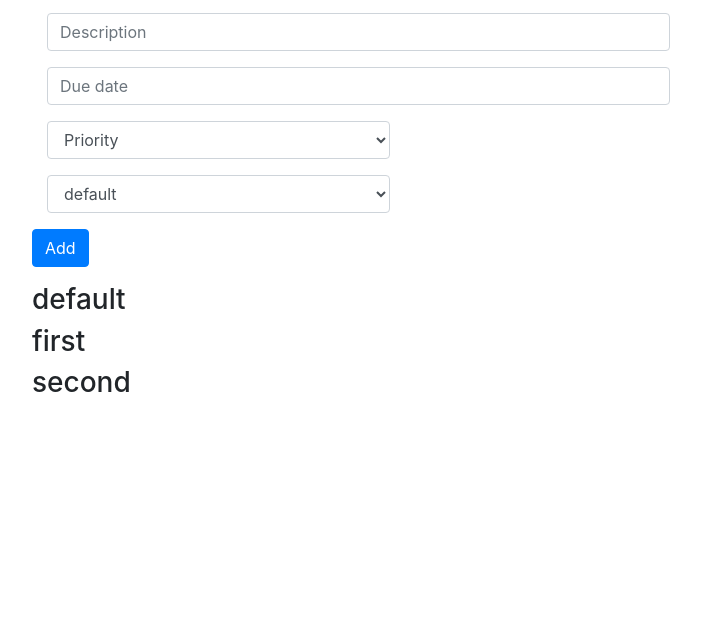
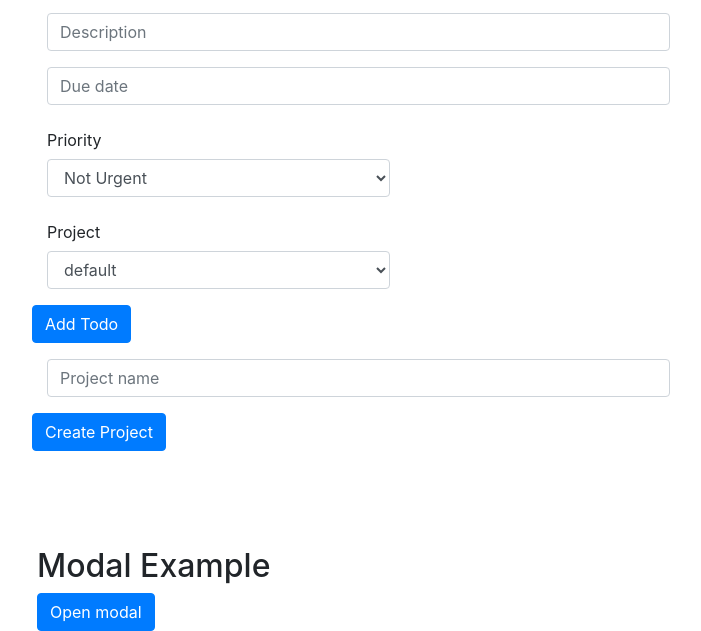
Before and after one commit to bini-i/TodoList, a website built with webpack: page dist/index.html in a window 1280 px wide. Shown: the part 177-808 px from the top of the page, without its empty margins (48-749 px from the left). Built offline with nearby package versions, Linux system fonts and the light colour scheme.

Commit message:
Update home.js and index.js
- add option to create a project with todos
- display details of todos

```diff
--- a/src/createTodo.js
+++ b/src/createTodo.js
@@ -1,5 +1,5 @@
 import {todoModule} from './factory'
 
-export default (title, description, priority, dueDate) => {
-    todoModule.createTodo(title, description, priority, dueDate)
+export default (title, description, priority, dueDate, projectId) => {
+    todoModule.createTodo(title, description, priority, dueDate, projectId)
 }
--- a/src/factory.js
+++ b/src/factory.js
@@ -11,18 +11,17 @@ const todoModule = (() => {
     }
     return {
         createTodo: todoFactory,
-        getProjectTodos: (projectId) => {return todoList.filter((ele)=> ele.projectId = projectId)},
+        getProjectTodos: (projectId) => {return todoList.filter((ele)=> ele.projectId == projectId)},
         getAllTodos: ()=> [...todoList],
-        deleteTodo: (index)=> todoList.splice(index, 1)
+        deleteTodo: (index)=> todoList.splice(index, 1),
     }
 })()
 
 const projectModule = (() => {
-    const project = {0: 'default', 1: 'first', 2: 'second'}
+    const project = {0: 'default'}
     function projectFactory(name){
-        const obj = {}
-        obj.name = name
-        project.push(obj)
+        const lastKey = Object.keys(project)[Object.keys(project).length - 1]
+        project[parseInt(lastKey)+1] = name
     }
     return {
         createProject: projectFactory,
--- a/src/home.js
+++ b/src/home.js
@@ -1,5 +1,20 @@
 import {domNodeCreator, chainAppend } from './domNodeCreator'
 import {projectModule, todoModule} from './factory'
+
+const renderProjectOptions = function(selectGroupProject) {
+    let selectProject = document.getElementById('project')
+    if(selectProject){
+        selectGroupProject.removeChild(selectProject)
+    }
+
+    selectProject = domNodeCreator('select', {id: "project", class: 'form-control mr-3'})
+    const projects = projectModule.getAllProject()
+    for(let key in projects) {
+        const option = domNodeCreator('option', {value: key}, projects[key])
+        selectProject.appendChild(option)
+    }
+    selectGroupProject.appendChild(selectProject)
+}
 
 const renderForm = function (){
     const content = document.getElementById('content')
@@ -13,28 +28,29 @@ const renderForm = function (){
         chainAppend([form, group, input])
     })
 
-    const selectGroup = domNodeCreator('div', {class: 'form-group col-md-4'})
-    const select = domNodeCreator('select', {id: "priority", class: 'form-control'})
-    let priorityLevels = ['Priority', 'Low', 'Medium', 'High']
+    const labelPriority = domNodeCreator('label', {for: 'priority', class: 'col-sm-2 col-form-label'}, 'Priority')
+    form.appendChild(labelPriority)
+
+    const selectGroupPriority = domNodeCreator('div', {class: 'form-group col-md-4'})
+    const selectPriority = domNodeCreator('select', {id: "priority", class: 'form-control'})
+    let priorityLevels = ['Not Urgent', 'Urgent']
     priorityLevels.forEach((ele)=>{
         const option = domNodeCreator('option', {}, ele)
-        select.appendChild(option)
+        selectPriority.appendChild(option)
     })
-    chainAppend([form, selectGroup, select])
+    chainAppend([form, selectGroupPriority, selectPriority])
 
-    const selectGroupProject = domNodeCreator('div', {class: 'form-group col-md-4'})
-    const selectProject = domNodeCreator('select', {id: "project", class: 'form-control'})
-    const projects = projectModule.getAllProject()
-    console.log('*********here******')
-    console.log(projects)
-    for(let key in projects) {
-        const option = domNodeCreator('option', {}, projects[key])
-        selectProject.appendChild(option)
-    }
-    chainAppend([form, selectGroupProject,selectProject])
+    const labelProject = domNodeCreator('label', {for: 'project', class: 'col-sm-2 col-form-label'}, 'Project')
+    form.appendChild(labelProject)
 
-    const button = domNodeCreator('button', {type: 'submit', class: 'btn btn-primary', id: 'add-todo'}, 'Add')
-    form.appendChild(button)
+    const selectGroupProject = domNodeCreator('div', {class: 'form-group col-md-4', id: 'project-group'})
+
+    renderProjectOptions(selectGroupProject)
+
+    chainAppend([form, selectGroupProject])
+
+    const AddTodobutton = domNodeCreator('button', {type: 'submit', class: 'btn btn-primary', id: 'add-todo'}, 'Add Todo')
+    form.appendChild(AddTodobutton)
     chainAppend([content, h1])
     chainAppend([content, form])
 
@@ -48,14 +64,23 @@ const renderTodoList = function (){
     }
     const allProjects = projectModule.getAllProject()
     for(let key in allProjects){
-        const projectId = allProjects[key]
+        const projectId = key
+
         const todos = todoModule.getProjectTodos(projectId)
-
+        if(!todos.length){
+            continue
+        }
         const h3 = domNodeCreator('h3', {}, allProjects[key])
         const ul = domNodeCreator('ul', {class: 'list-group list-group-flush'})
         todos.forEach((ele, index)=>{
             const li = domNodeCreator('li', {class: 'list-group-item'})
             const title = domNodeCreator('span', {}, ele.title)
+            const description = domNodeCreator('p', {}, ele.description)
+            const priority = domNodeCreator('span', {}, ele.priority)
+            const group = domNodeCreator('div')
+            const edit = domNodeCreator('span', {class: 'mx-2'})
+            const editIcon = domNodeCreator('i', {class: 'fa fa-pencil-square-o', 'data-index': index})
+
             const remove = domNodeCreator('span')
             const removeIcon = domNodeCreator('i', {class: 'fa fa-times', 'data-index': index})
             removeIcon.addEventListener('click', (event)=>{
@@ -63,7 +88,10 @@ const renderTodoList = function (){
                 renderTodoList()
             })
             chainAppend([li, title])
-            chainAppend([li, remove, removeIcon])
+            chainAppend([li, description])
+            chainAppend([li, group, priority])
+            chainAppend([li, group, edit, editIcon])
+            chainAppend([li, group, remove, removeIcon])
             chainAppend([ul, li])
         })
         chainAppend([content, todoList, h3])
@@ -71,4 +99,18 @@ const renderTodoList = function (){
     }
 }
 
-export {renderForm, renderTodoList}
+const renderProjectForm = function() {
+
+    const content = document.getElementById('content')
+    const form = domNodeCreator('form', {class: 'mb-3'})
+    const group = domNodeCreator('div', {class: 'form-group col-md-7'})
+    const input = domNodeCreator('input', {type: 'text', class: 'form-control', id: 'project-name', placeholder: 'Project name'})
+    chainAppend([form, group, input])
+
+    const createProjectButton = domNodeCreator('button', {type: 'submit', class: 'btn btn-primary', id: 'create-project'}, 'Create Project')
+    form.appendChild(createProjectButton)
+
+    chainAppend([content, form])
+}
+
+export {renderProjectOptions, renderForm, renderTodoList, renderProjectForm}
--- a/src/index.js
+++ b/src/index.js
@@ -1,7 +1,10 @@
-import {renderForm, renderTodoList} from './home'
+import {renderProjectOptions, renderForm, renderProjectForm, renderTodoList} from './home'
 import createTodo from './createTodo'
+import {projectModule} from './factory'
+
 
 renderForm()
+renderProjectForm()
 renderTodoList()
 
 const title = document.getElementById('Title')
@@ -12,7 +15,20 @@ const priority = document.getElementById('priority')
 const addTodo = document.getElementById('add-todo')
 
 addTodo.addEventListener('click', (event)=>{
+  const project = document.getElementById('project')
   event.preventDefault()
-  createTodo(title.value, description.value, dueDate.value, priority.value)
+  createTodo(title.value, description.value, dueDate.value, priority.value, parseInt(project.value))
+  console.log(parseInt(project.value))
   renderTodoList()
 })
+
+const projectGroup = document.getElementById('project-group')
+const projectName = document.getElementById('project-name')
+const createProject = document.getElementById('create-project')
+
+createProject.addEventListener('click', (event)=>{
+  event.preventDefault()
+  projectModule.createProject(projectName.value)
+  renderProjectOptions(projectGroup)
+  alert("New project created")
+})
```
Also changed, not shown: dist/index.html, dist/main.js, 1 other file.
